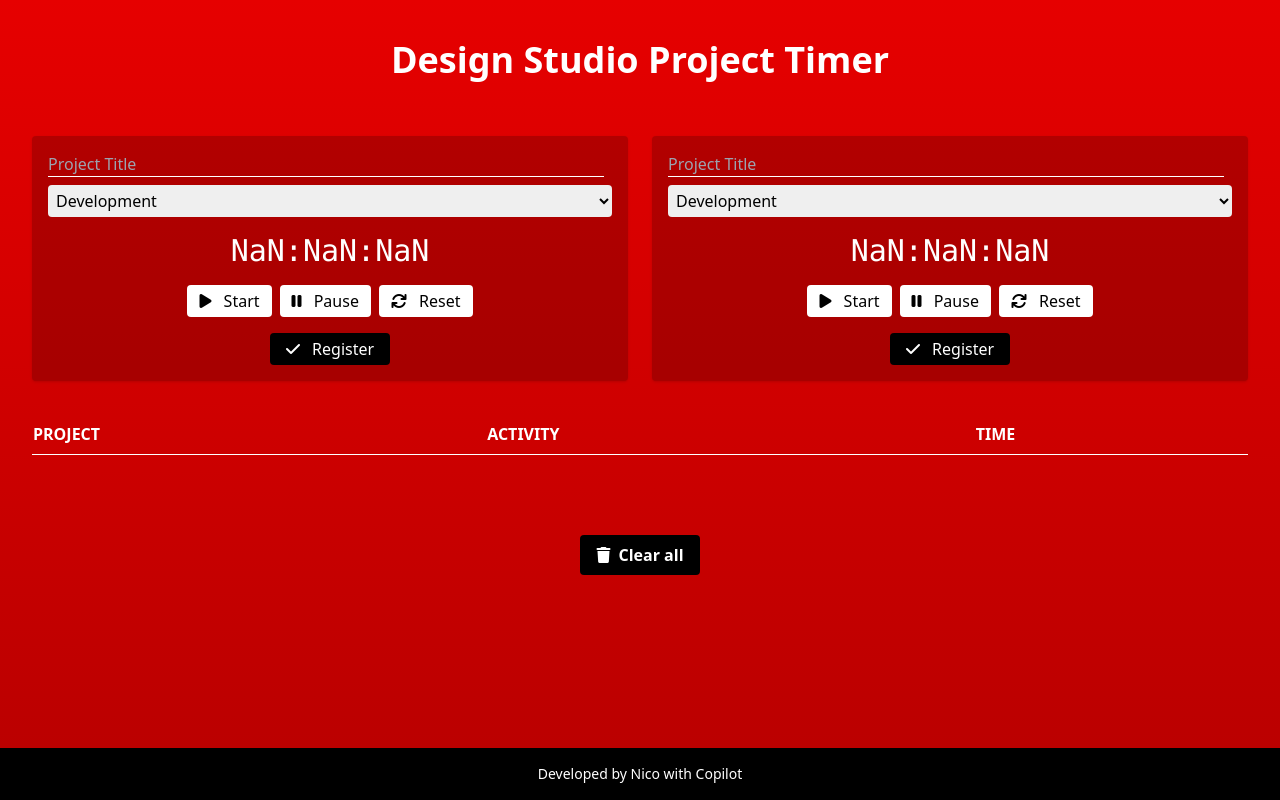
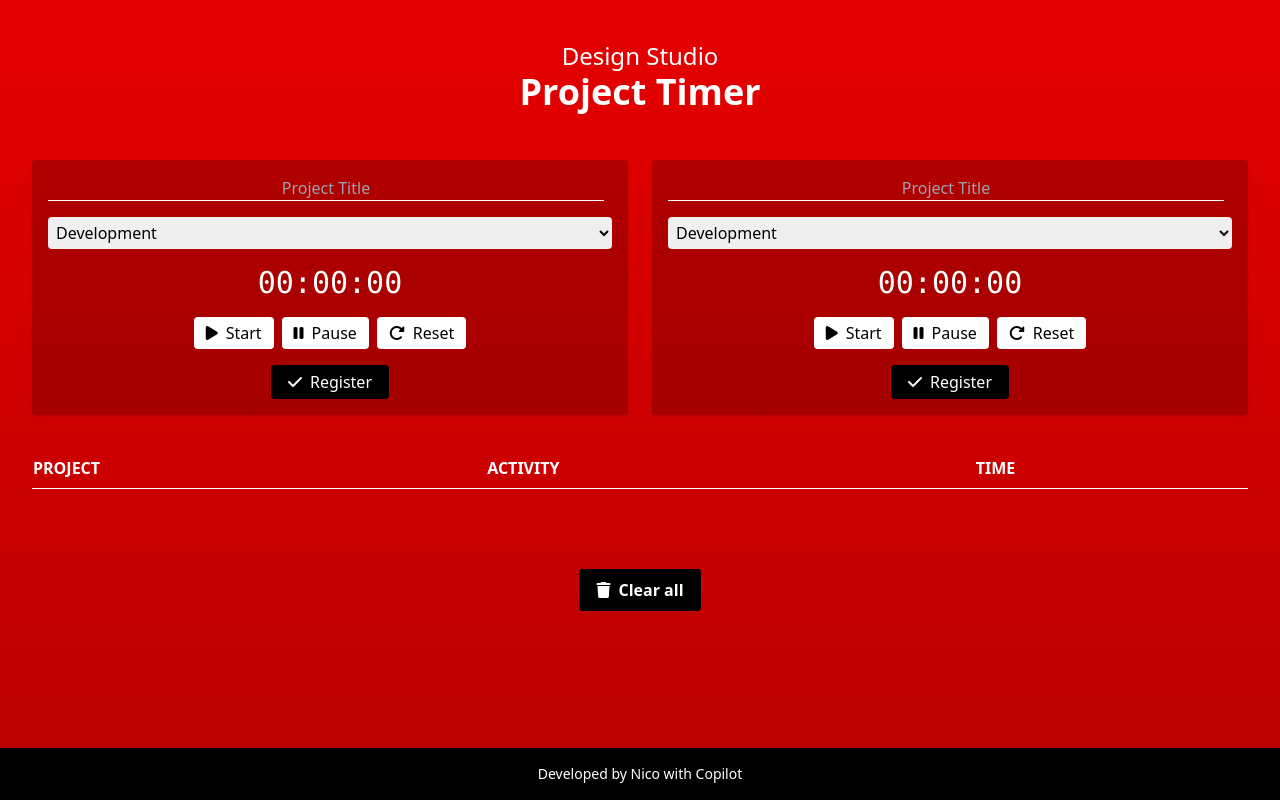
Before and after one commit to nicofone/app, a plain HTML site: page project-timer.html in a window 1280 px wide. Both pictures are taken after a click on the button "Clear all". Drawn offline with nearby package versions, Linux system fonts and the light colour scheme.

Commit message:
New Enhance Version

```diff
--- a/project-timer.html
+++ b/project-timer.html
@@ -6,73 +6,73 @@
 <meta content="width=device-width, initial-scale=1.0" name="viewport"/>
 <title>Design Studio Project Timer</title>
 <script src="https://cdn.tailwindcss.com"></script>
-<link href="https://cdnjs.cloudflare.com/ajax/libs/font-awesome/6.4.0/css/all.min.css" rel="stylesheet"/><style>input:focus { outline: none; }</style>
+<link href="https://cdnjs.cloudflare.com/ajax/libs/font-awesome/6.4.0/css/all.min.css" rel="stylesheet"/>
+<style>
+input:focus { outline: none; }
+.main-content { padding-bottom: 80px; } /* Prevent footer overlap */
+</style>
 </head>
+
 <body class="bg-gradient-to-b from-[#E60000] to-[#B80000] text-white font-sans min-h-screen p-4">
+
+<div class="main-content">
+
 <div class="text-center py-6">
-<h1 class="text-4xl font-bold mb-8">Design Studio Project Timer</h1>
+<h1 class="text-2xl font-normal mb-0">Design Studio</h1>
+<h2 class="text-4xl font-bold mb-6">Project Timer</h2>
 </div>
+
 <div class="grid grid-cols-1 md:grid-cols-2 gap-6 px-4">
-<!-- Counter Template -->
+
+<!-- Counter 1 -->
 <div class="bg-black bg-opacity-20 p-4 rounded shadow" id="counter1">
-<div class="flex items-center justify-between mb-2">
-<input class="bg-transparent border-b border-white text-white flex-1 mr-2" id="title1" placeholder="Project Title" type="text"/>
-
+<div class="flex items-center justify-between mb-4">
+<input class="bg-transparent border-b border-white text-center text-white flex-1 mr-2" id="title1" placeholder="Project Title" type="text"/>
 </div>
 <select class="text-black w-full mb-4 p-1 rounded" id="activity1">
-<option>Development</option>
-<option>Analysis</option>
-<option>Research</option>
-<option>Testing</option>
+<option value="Development">Development</option>
+<option value="Analysis">Analysis</option>
+<option value="Research">Research</option>
+<option value="Testing">Testing</option>
 </select>
 <div class="text-3xl font-mono text-center mb-4" id="timer1">00:00:00</div>
 <div class="flex justify-center gap-2 mb-4">
-<button class="bg-white text-[#000000] px-3 py-1 rounded" onclick="startTimer(1)"><i class="fa fa-play mr-2"></i>
-Start
-        </button>
-<button class="bg-white text-[#000000] px-3 py-1 rounded" onclick="pauseTimer(1)"><i class="fa fa-pause mr-2"></i>
-Pause
-        </button>
-<button class="bg-white text-[#000000] px-3 py-1 rounded" onclick="resetTimer(1)"><i class="fa fa-refresh mr-2"></i>
-Reset
-        </button>
+<button class="bg-white text-[#000000] px-3 py-1 rounded" onclick="startTimer(1)"><i class="fa fa-play mr-2"></i>Start</button>
+<button class="bg-white text-[#000000] px-3 py-1 rounded" onclick="pauseTimer(1)"><i class="fa fa-pause mr-2"></i>Pause</button>
+<button class="bg-white text-[#000000] px-3 py-1 rounded" onclick="resetTimer(1)"><i class="fa fa-rotate-right mr-2"></i>Reset</button>
 </div>
 <div class="text-center">
-<button class="bg-black text-[#FFFFFF] px-4 py-1 rounded" onclick="registerTime(1)"><i class="fa fa-check mr-2"></i>
-Register
-        </button>
+<button class="bg-black text-[#FFFFFF] px-4 py-1 rounded border border-transparent hover:bg-transparent hover:border-white" onclick="registerTime(1)">
+  <i class="fa fa-check mr-2"></i>Register
+</button>
 </div>
 </div>
+
+<!-- Counter 2 -->
 <div class="bg-black bg-opacity-20 p-4 rounded shadow" id="counter2">
-<div class="flex items-center justify-between mb-2">
-<input class="bg-transparent border-b border-white text-white flex-1 mr-2" id="title2" placeholder="Project Title" type="text"/>
-
+<div class="flex items-center justify-between mb-4">
+<input class="bg-transparent border-b border-white text-center text-white flex-1 mr-2" id="title2" placeholder="Project Title" type="text"/>
 </div>
 <select class="text-black w-full mb-4 p-1 rounded" id="activity2">
-<option>Development</option>
-<option>Analysis</option>
-<option>Research</option>
-<option>Testing</option>
+<option value="Development">Development</option>
+<option value="Analysis">Analysis</option>
+<option value="Research">Research</option>
+<option value="Testing">Testing</option>
 </select>
 <div class="text-3xl font-mono text-center mb-4" id="timer2">00:00:00</div>
 <div class="flex justify-center gap-2 mb-4">
-<button class="bg-white text-[#000000] px-3 py-1 rounded" onclick="startTimer(2)"><i class="fa fa-play mr-2"></i>
-Start
-        </button>
-<button class="bg-white text-[#000000] px-3 py-1 rounded" onclick="pauseTimer(2)"><i class="fa fa-pause mr-2"></i>
-Pause
-        </button>
-<button class="bg-white text-[#000000] px-3 py-1 rounded" onclick="resetTimer(2)"><i class="fa fa-refresh mr-2"></i>
-Reset
-        </button>
+<button class="bg-white text-[#000000] px-3 py-1 rounded" onclick="startTimer(2)"><i class="fa fa-play mr-2"></i>Start</button>
+<button class="bg-white text-[#000000] px-3 py-1 rounded" onclick="pauseTimer(2)"><i class="fa fa-pause mr-2"></i>Pause</button>
+<button class="bg-white text-[#000000] px-3 py-1 rounded" onclick="resetTimer(2)"><i class="fa fa-rotate-right mr-2"></i>Reset</button>
 </div>
 <div class="text-center">
-<button class="bg-black text-[#FFFFFF] px-4 py-1 rounded" onclick="registerTime(2)"><i class="fa fa-check mr-2"></i>
-Register
-        </button>
+<button class="bg-black text-[#FFFFFF] px-4 py-1 rounded border border-transparent hover:bg-transparent hover:border-white" onclick="registerTime(2)">
+  <i class="fa fa-check mr-2"></i>Register
+</button>
 </div>
 </div>
 </div>
+
 <div class="mt-10 px-4">
 <table class="w-full text-left border-collapse">
 <thead>
@@ -85,7 +85,14 @@ Register
 <tbody id="logTable">
 </tbody>
 </table>
-<button class="mx-auto mt-20 mb-20 flex items-center gap-2 bg-black hover:bg-red-700 text-white font-bold py-2 px-4 rounded" id="clearTable" onclick="clearTableRows()"><i class="fa fa-trash"></i> Clear all</button></div>
+
+<button class="mx-auto mt-20 mb-20 flex items-center gap-2 bg-black hover:bg-transparent text-white font-bold py-2 px-4 rounded border border-transparent hover:border-white" id="clearTable" onclick="clearTableRows()">
+  <i class="fa fa-trash"></i> Clear all
+</button>
+
+</div>
+</div>
+
 <script>
 let timers = [0, 0];
 let intervals = [null, null];
@@ -116,11 +123,6 @@ function resetTimer(index) {
   updateDisplay(index);
 }
 
-function saveTitle(index) {
-  const title = document.getElementById('title' + index).value;
-  localStorage.setItem('title' + index, title);
-}
-
 function registerTime(index) {
   const title = document.getElementById('title' + index).value || 'Untitled';
   const activity = document.getElementById('activity' + index).value;
@@ -137,11 +139,16 @@ function clearTableRows() {
     tbody.removeChild(tbody.firstChild);
   }
   // Reset both timers to 0 and update display
-  timers = 0;
-  timers = 0;
+  timers[0] = 0;
+  timers[1] = 0;
   updateDisplay(1);
   updateDisplay(2);
 }
 </script>
-<footer class="bg-black text-white text-center p-4 text-sm fixed bottom-0 left-0 right-0 w-full"><p>Developed by Nico with Copilot</p></footer></body>
+
+<footer class="bg-black text-white text-center p-4 text-sm fixed bottom-0 left-0 right-0 w-full">
+<p>Developed by Nico with Copilot</p>
+</footer>
+
+</body>
 </html>
```
